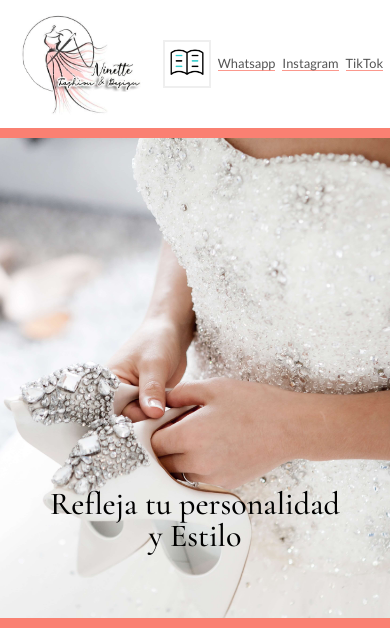
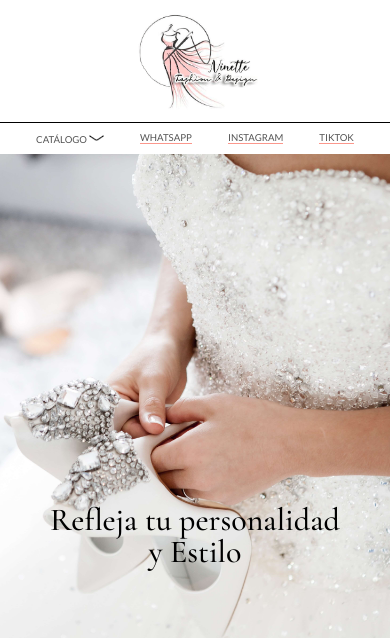
Before and after one commit to Victornac007/NinetteNovias, a plain HTML site: page index.html in a window 390 px wide. Shown: the top 638 px of the page. Drawn offline with nearby package versions, Linux system fonts and the light colour scheme.

Commit message:
mejora del menu

```diff
--- a/css/container-portada.css
+++ b/css/container-portada.css
@@ -1,8 +1,5 @@
 /*SLIDER*/
 .container__sldr--portada{
-    border-top: solid 10px salmon;
-    border-bottom: solid 10px salmon;
-
     max-width: 1500px;
     width: 100%;
     height: 500px;
@@ -84,3 +81,8 @@
         margin-left: 0%;
     }
 }
+@media (min-width:425px){
+    .container__sldr--portada{
+        border-top: solid 25px rgb(0, 0, 0);
+    }
+}
--- a/css/menu.css
+++ b/css/menu.css
@@ -35,14 +35,14 @@
     position: relative;
     text-decoration: none;
     line-height: 1;
+    font-size: .9rem;
+    text-transform: uppercase;
     -webkit-font-smoothing: subpixel-antialiased;
     animation: tracking-in-expand-forward-top 1s linear both;
 }
 .container-menu__item:hover{
     border-bottom: 1px solid #474343;
     color: #000000d9;
-
-
 }
 .container-catalogo{
     display: inline-block;
@@ -52,12 +52,6 @@
     transition: .8s;
 }
 .container-catalogo--item{
-    width: 3rem;
-    height: 3rem;
-    background-image: url(../img/libro.gif);
-    background-size: contain;
-    background-position: center;
-    background-repeat: no-repeat;
     border-color: transparent;
 }
 .catalogo-content{
@@ -66,13 +60,20 @@
     width: 100%;
     overflow: auto;
     box-shadow:  0px 8px 16px 0px rgba(0,0,0,0.5);
-    background-color: beige;
+    background-color: white;
     width: 12rem;
     transition: .8s;
     border-radius: .6rem;
     font-family: 'Lato', sans-serif;
-    transition: 1s cubic-bezier(.075,.82,.165,1);
     padding: 1.5rem;
+}
+.container-catalogo--item img{
+    width: 15px;
+    height: 10px;
+}
+.catalogo-content a{
+    transition: .7s cubic-bezier(.075,.82,.165,1);
+
 }
 .container-catalogo:hover .catalogo-content{
     display: block;
@@ -94,7 +95,7 @@
 }
 @media (max-width: 425px){
     .container-menu__item{
-        font-size: .8rem;
+        font-size: .6rem;
     }
     .social{
         border-bottom: 1px solid rgba(250, 128, 114, 0.809);
@@ -105,17 +106,28 @@
     .container-menu{
         width: 60%;
     }
+    .container-header{
+        flex-direction: column;
+        height: auto;
+    }
+    .container-menu{
+        border-top: 1px solid black;
+        width: 100vw;
+        height: 2rem;
+    }
+
 }
 @media (max-width:375px){
     .img_logo{
-        width: 100px;
-        height: 80px;
-    }
-    .container-menu{
-        width: 70%;
+        width: 150px;
+        height: 110px;
     }
     .container-catalogo--item{
         width: 2.5rem;
         height: 2.5rem;
     }
+    .container-catalogo--item img{
+        width: 6px;
+        height: 8px;
+    }
 }
--- a/index.html
+++ b/index.html
@@ -23,11 +23,11 @@
 </head>
 <body>
     <header class="container-header">
-            <img class="img_logo" src="img/logo-ninette.png">
+       <a href="index.html"><img class="img_logo" src="img/logo-ninette.png"></a>
         <lu class="container-menu">
 
             <li class="container-menu__item container-catalogo" for="">
-                <button class="container-menu__item container-catalogo--item" href="##"></button>
+                <a class="container-menu__item container-catalogo--item" href="##">Catálogo <img src="./img/angulo-hacia-abajo.png" alt="flecha apuntando hacia abajo"></a>
                 <div class="catalogo-content">
                     <a rel="noopener" target="_blank" href="https://www.google.com/search?q=vestidos+corte+sirena&rlz=1C5CHFA_enCL1025CL1025&oq=vestidos+corte+sirena&gs_lcrp=EgZjaHJvbWUyCQgAEEUYORiABDIHCAEQABiABDIHCAIQABiABDIHCAMQABiABDIHCAQQABiABDIHCAUQABiABDIHCAYQABiABDIHCAcQABiABDIHCAgQABiABDIHCAkQABiABNIBCDg0MTRqMGo3qAIAsAIA&sourceid=chrome&ie=UTF-8">Corte Sirena</a>
                     <a rel="noopener" target="_blank" href="https://www.google.com/search?q=vestidos+corte+princesa&rlz=1C5CHFA_enCL1025CL1025&oq=vestidos+corte+p&gs_lcrp=EgZjaHJvbWUqBwgBEAAYgAQyBggAEEUYOTIHCAEQABiABDIHCAIQABiABDIHCAMQABiABDIHCAQQABiABDIHCAUQABiABDIHCAYQABiABDIHCAcQABiABDIHCAgQABiABDIHCAkQABiABNIBCDY3NDBqMGo5qAIAsAIA&sourceid=chrome&ie=UTF-8">Corte Princesa</a>
@@ -50,7 +50,7 @@
         </lu>
     </header>
     <main>
-        <section class="container__sldr--portada">
+        <section class="container__sldr--portada" id="">
             <div class="sldr_portada">
                 <div class="sld_1">
                    <h2 class="sld_h2">Diseñamos el vestido de tus sueños</h2>
```
Also changed, not shown: img/Asset-1-1.png (deleted), img/Asset-2.png (deleted), img/Asset-3-1.png (deleted), img/Asset-4.png (deleted), img/Asset-5.png (deleted), img/Asset-6.png (deleted), img/Asset-7.png (deleted), img/angulo-hacia-abajo.png (added), img/post_3-img6.jpeg (deleted), 2 other files.
